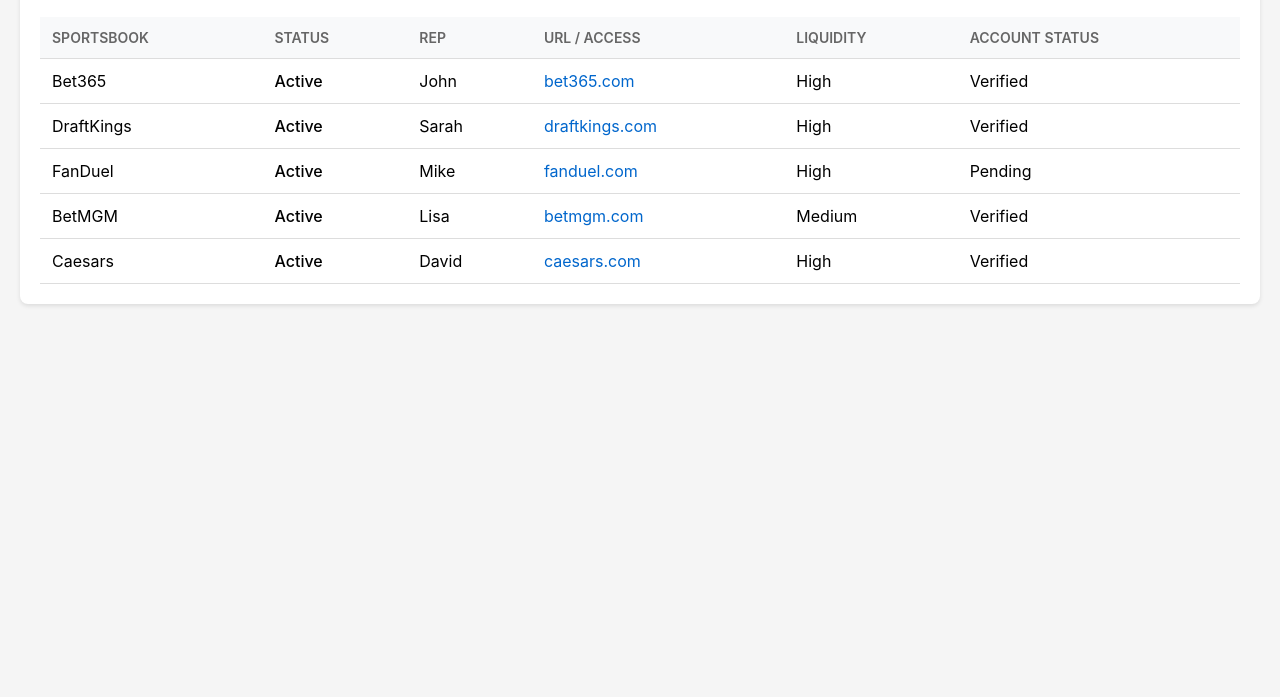
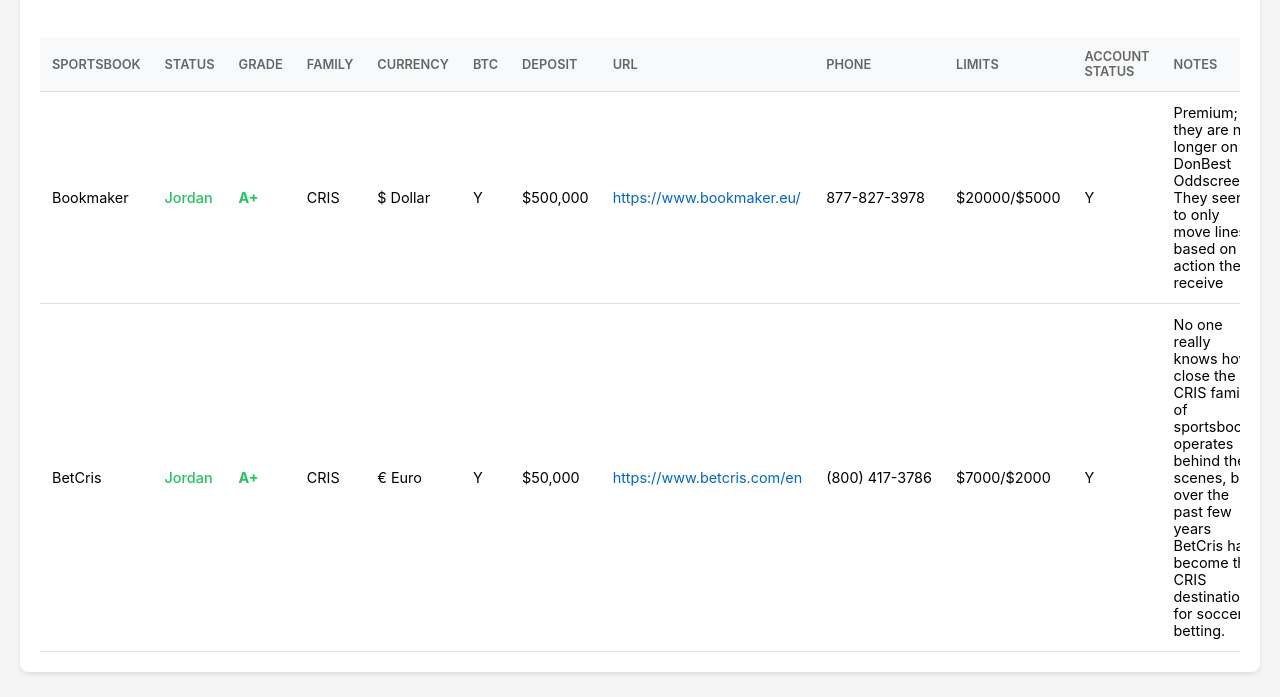
Before and after one commit to jordjones/marketplace-table, a plain HTML site: page index.html in a window 1280 px wide. Shown: the part 103-800 px from the top of the page. Drawn offline with Linux system fonts and the light colour scheme.

Commit message:
Update index.html

```diff
--- a/index.html
+++ b/index.html
@@ -4,7 +4,6 @@
     <meta charset="UTF-8">
     <meta name="viewport" content="width=device-width, initial-scale=1.0">
     <title>Sportsbook Information</title>
-    <script src="https://cdnjs.cloudflare.com/ajax/libs/papa-parse/5.3.0/papaparse.min.js"></script>
     <style>
         body {
             font-family: -apple-system, BlinkMacSystemFont, "Segoe UI", Roboto, sans-serif;
@@ -13,7 +12,7 @@
             background: #f5f5f5;
         }
         .container {
-            max-width: 1200px;
+            max-width: 1400px;
             margin: 0 auto;
             background: white;
             padding: 20px;
@@ -24,10 +23,14 @@
             color: #333;
             margin-bottom: 20px;
         }
+        .table-container {
+            overflow-x: auto;
+        }
         table {
             width: 100%;
             border-collapse: collapse;
             margin-top: 20px;
+            font-size: 0.9rem;
         }
         th, td {
             padding: 12px;
@@ -39,76 +42,86 @@
             font-weight: 600;
             color: #666;
             text-transform: uppercase;
-            font-size: 0.875rem;
+            font-size: 0.8rem;
+            position: sticky;
+            top: 0;
         }
         tr:hover {
             background-color: #f5f5f5;
         }
-        .status-cell {
-            font-weight: 500;
+        td {
+            white-space: nowrap;
+        }
+        td.notes {
+            white-space: normal;
+            max-width: 300px;
         }
         .url-cell {
             color: #0066cc;
+        }
+        .status-positive {
+            color: #22c55e;
+            font-weight: 500;
+        }
+        .grade-a {
+            color: #22c55e;
+            font-weight: bold;
         }
     </style>
 </head>
 <body>
     <div class="container">
         <h1>Sportsbook Information</h1>
+        <div class="table-container">
             <table>
                 <thead>
                     <tr>
                         <th>Sportsbook</th>
                         <th>Status</th>
-                    <th>Rep</th>
-                    <th>URL / Access</th>
-                    <th>Liquidity</th>
+                        <th>Grade</th>
+                        <th>Family</th>
+                        <th>Currency</th>
+                        <th>BTC</th>
+                        <th>Deposit</th>
+                        <th>URL</th>
+                        <th>Phone</th>
+                        <th>Limits</th>
                         <th>Account Status</th>
+                        <th>Notes</th>
                     </tr>
                 </thead>
                 <tbody>
                     <tr>
-                    <td>Bet365</td>
-                    <td class="status-cell">Active</td>
-                    <td>John</td>
-                    <td class="url-cell">bet365.com</td>
-                    <td>High</td>
-                    <td>Verified</td>
+                        <td>Bookmaker</td>
+                        <td class="status-positive">Jordan</td>
+                        <td class="grade-a">A+</td>
+                        <td>CRIS</td>
+                        <td>$ Dollar</td>
+                        <td>Y</td>
+                        <td>$500,000</td>
+                        <td class="url-cell">https://www.bookmaker.eu/</td>
+                        <td>877-827-3978</td>
+                        <td>$20000/$5000</td>
+                        <td>Y</td>
+                        <td class="notes">Premium; they are no longer on DonBest Oddscreen. They seem to only move lines based on action they receive</td>
                     </tr>
                     <tr>
-                    <td>DraftKings</td>
-                    <td class="status-cell">Active</td>
-                    <td>Sarah</td>
-                    <td class="url-cell">draftkings.com</td>
-                    <td>High</td>
-                    <td>Verified</td>
-                </tr>
-                <tr>
-                    <td>FanDuel</td>
-                    <td class="status-cell">Active</td>
-                    <td>Mike</td>
-                    <td class="url-cell">fanduel.com</td>
-                    <td>High</td>
-                    <td>Pending</td>
-                </tr>
-                <tr>
-                    <td>BetMGM</td>
-                    <td class="status-cell">Active</td>
-                    <td>Lisa</td>
-                    <td class="url-cell">betmgm.com</td>
-                    <td>Medium</td>
-                    <td>Verified</td>
-                </tr>
-                <tr>
-                    <td>Caesars</td>
-                    <td class="status-cell">Active</td>
-                    <td>David</td>
-                    <td class="url-cell">caesars.com</td>
-                    <td>High</td>
-                    <td>Verified</td>
+                        <td>BetCris</td>
+                        <td class="status-positive">Jordan</td>
+                        <td class="grade-a">A+</td>
+                        <td>CRIS</td>
+                        <td>€ Euro</td>
+                        <td>Y</td>
+                        <td>$50,000</td>
+                        <td class="url-cell">https://www.betcris.com/en</td>
+                        <td>(800) 417-3786</td>
+                        <td>$7000/$2000</td>
+                        <td>Y</td>
+                        <td class="notes">No one really knows how close the CRIS family of sportsbooks operates behind the scenes, but over the past few years BetCris has become the CRIS destination for soccer betting.</td>
                     </tr>
                 </tbody>
             </table>
         </div>
+    </div>
 </body>
 </html>
```
Lines whose indentation alone changed are shown as unchanged.
